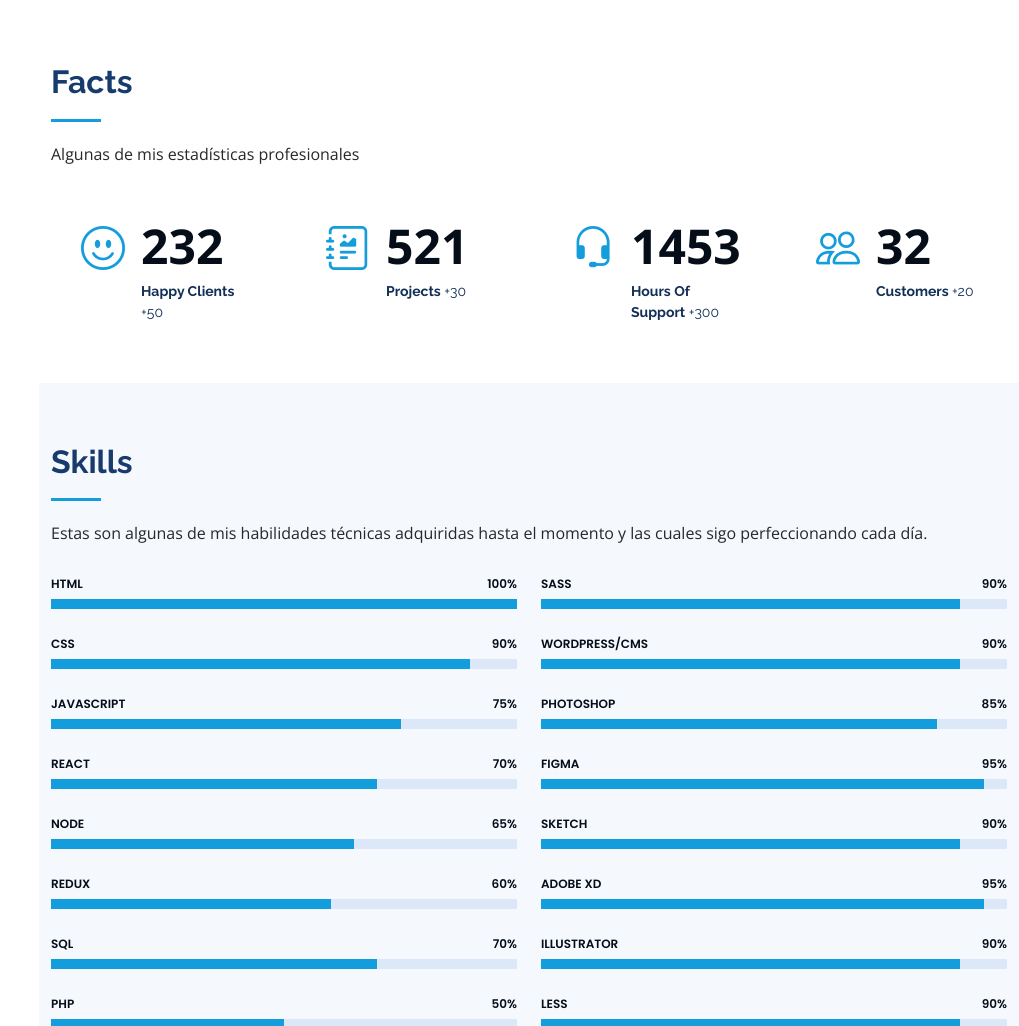
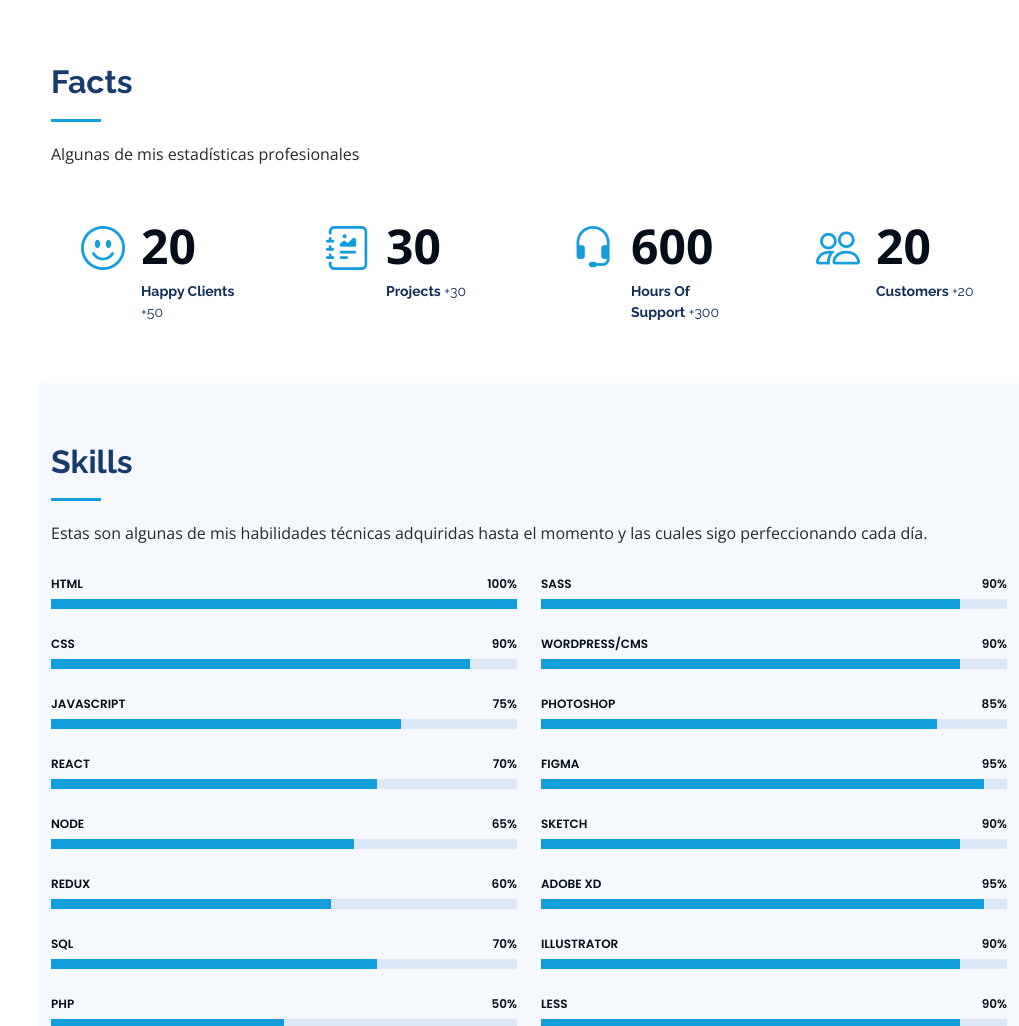
Before and after one commit to LourdesAmbroggio/Portafolio, a plain HTML site: page index.html in a window 1280 px wide. Shown: the part 1797-2823 px from the top of the page, without its empty margins (261-1280 px from the left). Drawn offline with nearby package versions, Linux system fonts and the light colour scheme.

Commit message:
nuevo arreglo facts

```diff
--- a/index.html
+++ b/index.html
@@ -181,7 +181,7 @@
           <div class="col-lg-3 col-md-6 d-md-flex align-items-md-stretch" data-aos="fade-up">
             <div class="count-box">
               <i class="bi bi-emoji-smile"></i>
-              <span data-purecounter-start="0" data-purecounter-end="232" data-purecounter-duration="1" class="purecounter"></span>
+              <span data-purecounter-start="0" data-purecounter-end="20" data-purecounter-duration="1" class="purecounter"></span>
               <p><strong>Happy Clients</strong> +50</p>
             </div>
           </div>
@@ -189,7 +189,7 @@
           <div class="col-lg-3 col-md-6 d-md-flex align-items-md-stretch" data-aos="fade-up" data-aos-delay="100">
             <div class="count-box">
               <i class="bi bi-journal-richtext"></i>
-              <span data-purecounter-start="0" data-purecounter-end="521" data-purecounter-duration="1" class="purecounter"></span>
+              <span data-purecounter-start="0" data-purecounter-end="30" data-purecounter-duration="1" class="purecounter"></span>
               <p><strong>Projects</strong> +30</p>
             </div>
           </div>
@@ -197,7 +197,7 @@
           <div class="col-lg-3 col-md-6 d-md-flex align-items-md-stretch" data-aos="fade-up" data-aos-delay="200">
             <div class="count-box">
               <i class="bi bi-headset"></i>
-              <span data-purecounter-start="0" data-purecounter-end="1453" data-purecounter-duration="1" class="purecounter"></span>
+              <span data-purecounter-start="0" data-purecounter-end="600" data-purecounter-duration="1" class="purecounter"></span>
               <p><strong>Hours Of Support</strong> +300</p>
             </div>
           </div>
@@ -205,7 +205,7 @@
           <div class="col-lg-3 col-md-6 d-md-flex align-items-md-stretch" data-aos="fade-up" data-aos-delay="300">
             <div class="count-box">
               <i class="bi bi-people"></i>
-              <span data-purecounter-start="0" data-purecounter-end="32" data-purecounter-duration="1" class="purecounter"></span>
+              <span data-purecounter-start="0" data-purecounter-end="20" data-purecounter-duration="1" class="purecounter"></span>
               <p><strong>Customers </strong> +20</p>
             </div>
           </div>
```
